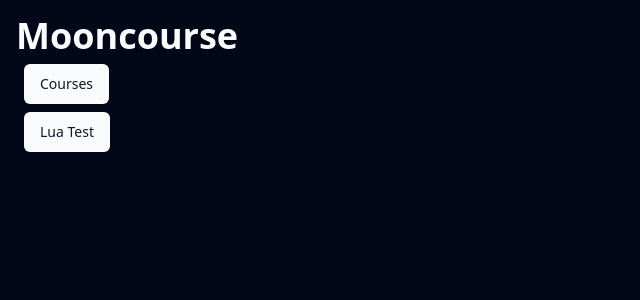
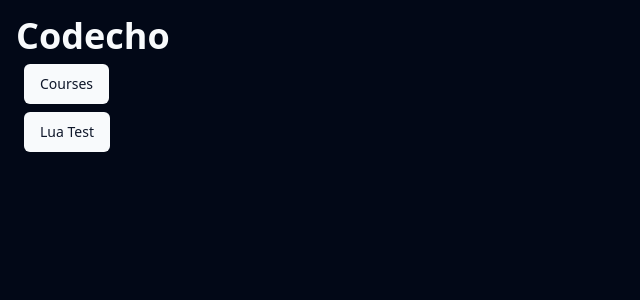
Before and after one commit to Tasty-Kiwi/Codecho, a React (Vite) app: page / in a window 1280 px wide. Shown: the top 300 px of the page, without its empty margins (0-640 px from the left). Built offline with nearby package versions, Linux system fonts and the light colour scheme; the HTML template or start-up script is replaced by a standard one; what wasmoon would draw is missing.

Commit message:
rename the project

```diff
--- a/package.json
+++ b/package.json
@@ -1,5 +1,5 @@
 {
-  "name": "mooncourse",
+  "name": "codecho",
   "private": true,
   "version": "0.0.0",
   "type": "module",
--- a/src/docs/ComputerBasics/Intro.mdx
+++ b/src/docs/ComputerBasics/Intro.mdx
@@ -1,3 +1,3 @@
 # Computer Basics
 
-Welcome to the first course in MoonCode!
+Welcome to the first course in Codecho!
--- a/src/routes/Index.tsx
+++ b/src/routes/Index.tsx
@@ -7,7 +7,7 @@ export default function Index() {
 
   return (
     <>
-      <h1 className="text-4xl font-bold mb-2">Mooncourse</h1>
+      <h1 className="text-4xl font-bold mb-2">Codecho</h1>
       <div className="m-2" onClick={() => setLocation("/courses")}>
         <Button>Courses</Button>
       </div>
```
